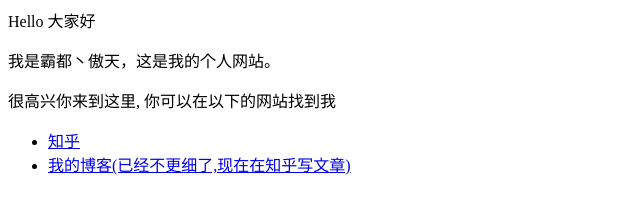
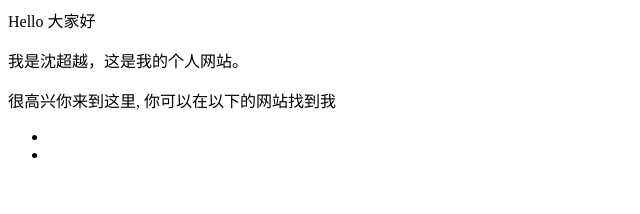
Before and after one commit to scyyy777/scyyy777.github.io, a plain HTML site: page index.html in a window 1280 px wide. Shown: the whole page, without its empty margins (0-640 px from the left). Drawn offline with Linux system fonts and the light colour scheme.

Commit message:
Update index.html

```diff
--- a/index.html
+++ b/index.html
@@ -1,8 +1,8 @@
 <p>Hello 大家好</p>
-<p>我是霸都丶傲天，这是我的个人网站。 </p>
+<p>我是沈超越，这是我的个人网站。 </p>
 <p>很高兴你来到这里, 你可以在以下的网站找到我</p>
 
 <ul>
-  <li> <a href="https://www.zhihu.com/people/AJLoveChina">知乎</a> </li>
-  <li> <a href="http://hejie.nigeerhuo.com">我的博客(已经不更细了,现在在知乎写文章)</a> </li>
+  <li> </li>
+  <li> </li>
 </ul>
```
